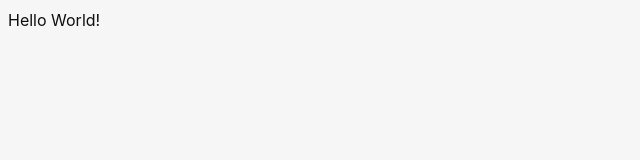
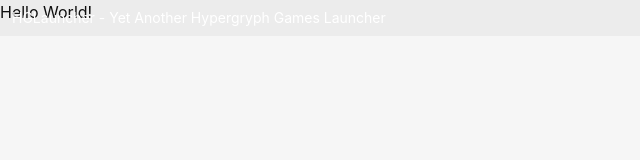
Before and after one commit to Just-Prog/HGLauncher, a React app: page / in a window 1280 px wide. Shown: the top 160 px of the page, without its empty margins (0-640 px from the left). Built offline with nearby package versions, Linux system fonts and the light colour scheme; the HTML template or start-up script is replaced by a standard one.

Commit message:
feat: 标题栏

```diff
--- a/package.json
+++ b/package.json
@@ -10,6 +10,7 @@
     "tauri": "tauri"
   },
   "dependencies": {
+    "@reduxjs/toolkit": "^2.12.0",
     "@tauri-apps/api": "^2",
     "@tauri-apps/plugin-opener": "^2",
     "axios": "^1.16.1",
--- a/src/App.css
+++ b/src/App.css
@@ -1,10 +1,9 @@
-.logo.vite:hover {
-  filter: drop-shadow(0 0 2em #747bff);
+body,
+html {
+  margin: 0;
+  padding: 0;
 }
 
-.logo.react:hover {
-  filter: drop-shadow(0 0 2em #61dafb);
-}
 :root {
   font-family: Inter, Avenir, Helvetica, Arial, sans-serif;
   font-size: 16px;
@@ -114,3 +113,7 @@ button {
     background-color: #0f0f0f69;
   }
 }
+
+*[data-tauri-drag-region] {
+  app-region: drag;
+}
--- a/src/App.tsx
+++ b/src/App.tsx
@@ -1,7 +1,17 @@
 import "./App.css";
 
+import MainAppFrame from "./components/global/Main";
+import TitleBar from "./components/global/TitleBar";
+
 function App() {
-  return <main>Hello World!</main>;
+  return (
+    <>
+      <TitleBar />
+      <main>
+        <MainAppFrame />
+      </main>
+    </>
+  );
 }
 
 export default App;
--- /dev/null
+++ b/src/components/global/Main.tsx
@@ -0,0 +1,5 @@
+const MainAppFrame = () => {
+  return <main>Hello World!</main>;
+};
+
+export default MainAppFrame;
--- /dev/null
+++ b/src/components/global/TitleBar.css
@@ -0,0 +1,35 @@
+#hg-title-title {
+  margin-left: 12px;
+  flex: 1;
+}
+
+#hg-title-controls > div {
+  border: 0px;
+  /* box-shadow: 4px black; */
+  padding: 2px;
+  height: 32px;
+  width: 48px;
+  display: flex;
+  justify-content: center;
+  align-items: center;
+  transition: 250ms;
+}
+
+#hg-title-controls > div:hover {
+  background-color: #00000020;
+}
+
+#hg-title-controls > div:last-child:hover {
+  background-color: #ff000090;
+}
+
+#hg-title-controls svg {
+  height: 16px;
+  width: 16px;
+}
+
+#hg-title-controls {
+  display: flex;
+  flex-direction: row;
+  line-height: 16px;
+}
--- /dev/null
+++ b/src/components/global/TitleBar.tsx
@@ -0,0 +1,87 @@
+import { useState } from "react";
+
+import "./TitleBar.css";
+
+const TitleBar = () => {
+  const [color, setColor] = useState<"light" | "dark">("light");
+
+  const switchTitlebarColorScheme = () => {
+    setColor((previous) => (previous === "dark" ? "light" : "dark"));
+  };
+
+  return (
+    <div
+      style={{
+        width: "100%",
+        maxWidth: "100vw",
+        userSelect: "none",
+        fontSize: 14,
+        position: "absolute",
+        top: 0,
+        backgroundColor: color === "light" ? "#0000000a" : "#ffffff0a",
+        transition: "200ms",
+      }}
+    >
+      <div
+        style={{
+          display: "flex",
+          justifyContent: "space-between",
+          minWidth: "calc(100%-24px)",
+          alignItems: "center",
+        }}
+      >
+        {/* 标题区 */}
+        <div
+          id="hg-title-title"
+          data-tauri-drag-region
+          style={{
+            color: color === "light" ? "#fff" : "#000",
+            transition: "200ms",
+          }}
+        >
+          HGLauncher - Yet Another Hypergryph Games Launcher
+        </div>
+        <div
+          id="hg-title-controls"
+          style={{
+            color: color === "light" ? "#fff" : "#000",
+          }}
+        >
+          <div onClick={() => switchTitlebarColorScheme()}>
+            <svg
+              fill="none"
+              viewBox="0 0 24 24"
+              xmlns="http://www.w3.org/2000/svg"
+            >
+              <path
+                d="M20.026 17.001c-2.762 4.784-8.879 6.423-13.663 3.661a9.964 9.964 0 0 1-3.234-2.983.75.75 0 0 1 .365-1.131c3.767-1.348 5.785-2.911 6.956-5.146 1.232-2.353 1.551-4.93.689-8.464a.75.75 0 0 1 .769-.926 9.961 9.961 0 0 1 4.457 1.327C21.149 6.1 22.788 12.217 20.025 17Zm-8.248-4.903c-1.25 2.388-3.31 4.099-6.817 5.499a8.492 8.492 0 0 0 2.152 1.766 8.501 8.501 0 1 0 8.502-14.725 8.485 8.485 0 0 0-2.792-1.016c.647 3.384.23 6.044-1.045 8.476Z"
+                // fill="#212121"
+                fill="currentColor"
+              />
+            </svg>
+          </div>
+          <div onClick={() => {}}>
+            <svg xmlns="http://www.w3.org/2000/svg" viewBox="0 0 24 12">
+              <path fill="currentColor" d="M19 13H5v-2h14z" />
+            </svg>
+          </div>
+          <div onClick={() => {}}>
+            <svg xmlns="http://www.w3.org/2000/svg" viewBox="0 0 24 24">
+              <path fill="currentColor" d="M4 4h16v16H4zm2 4v10h12V8z" />
+            </svg>
+          </div>
+          <div onClick={() => {}}>
+            <svg xmlns="http://www.w3.org/2000/svg" viewBox="0 0 24 24">
+              <path
+                fill="currentColor"
+                d="M13.46 12L19 17.54V19h-1.46L12 13.46L6.46 19H5v-1.46L10.54 12L5 6.46V5h1.46L12 10.54L17.54 5H19v1.46z"
+              />
+            </svg>
+          </div>
+        </div>
+      </div>
+    </div>
+  );
+};
+
+export default TitleBar;
```
Also changed, not shown: src-tauri/tauri.conf.json (+7 -1 lines), 1 other file (tests, documents, lock files or other folders).
